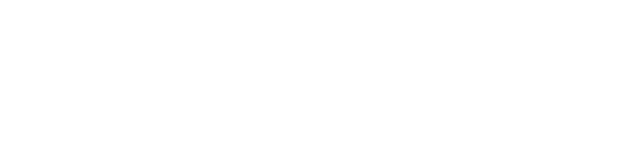
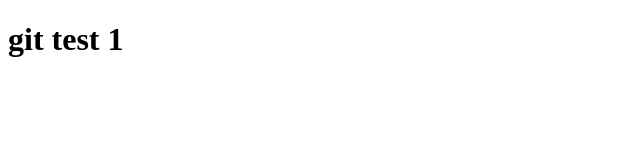
Before and after one commit to NovartoTrainees/stani-bogat, a plain HTML site: page index.html in a window 1280 px wide. Shown: the whole page, without its empty margins (0-640 px from the left). Drawn offline with Linux system fonts and the light colour scheme.

Commit message:
added h1 element

```diff
--- a/index.html
+++ b/index.html
@@ -6,5 +6,7 @@
     <meta name="viewport" content="width=device-width, initial-scale=1.0" />
     <title>Document</title>
   </head>
-  <body></body>
+  <body>
+    <h1>git test 1</h1>
+  </body>
 </html>
```
